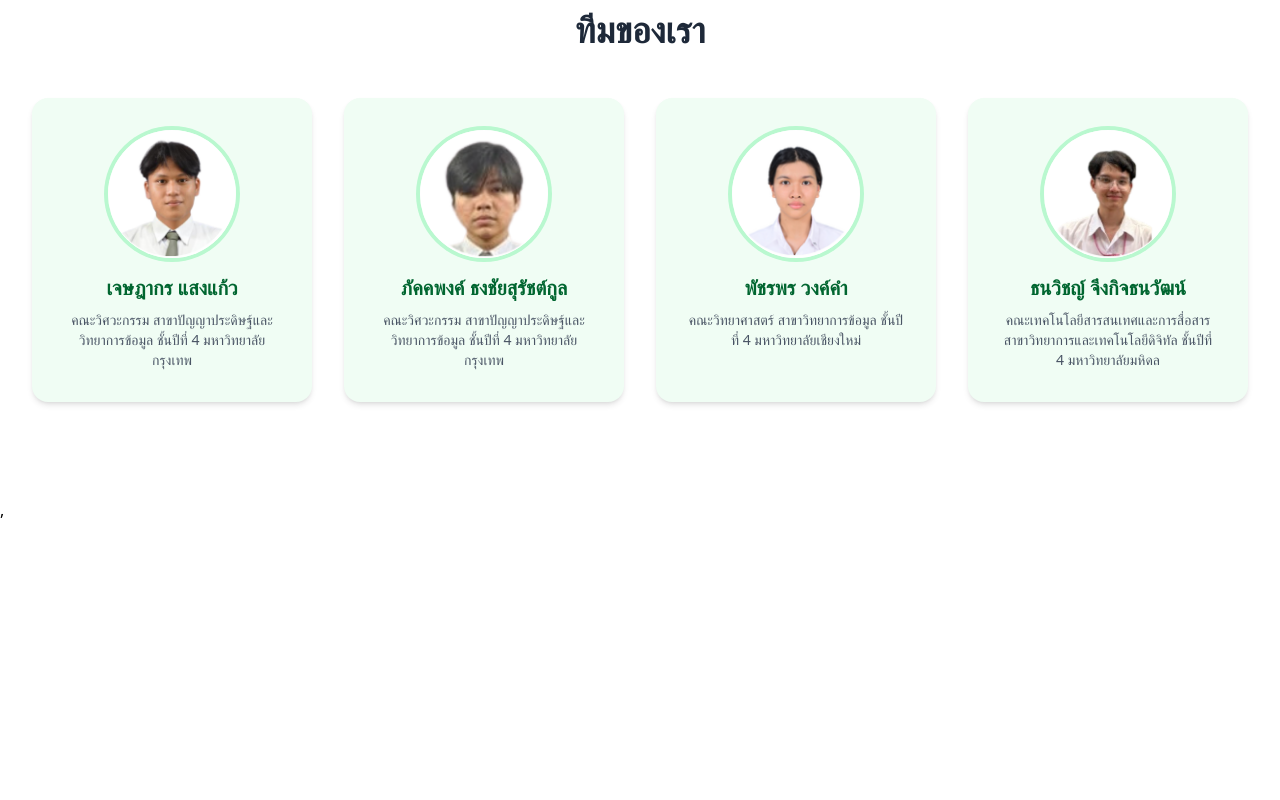
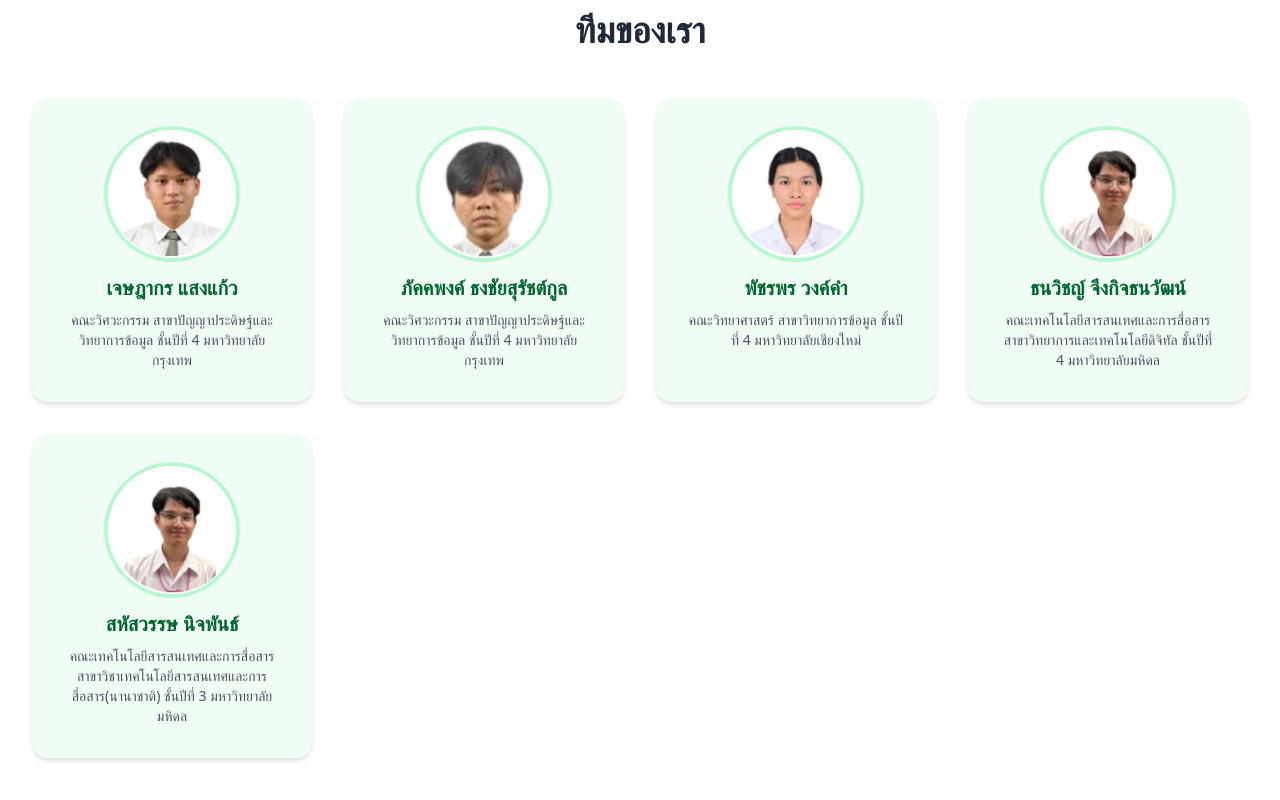
Before and after one commit to u6587017/jump-demo, a React (Vite) app: page /aboutus in a window 1280 px wide. Shown: the part 1566-2366 px from the top of the page. Before the commit the page ends 2088 px from the top, so only its background shows below. Built offline with nearby package versions, Linux system fonts and the light colour scheme.

Commit message:
add P pete

```diff
--- a/src/pages/about_us.tsx
+++ b/src/pages/about_us.tsx
@@ -144,6 +144,14 @@ function AboutUsPage() {
                                     <p className="text-gray-600 mt-2 text-sm">คณะเทคโนโลยีสารสนเทศและการสื่อสาร สาขาวิทยาการและเทคโนโลยีดิจิทัล ชั้นปีที่ 4 มหาวิทยาลัยมหิดล</p>
                                 </div>
                             </motion.div>
+                            {/* Team Member 5 */}
+                            <motion.div variants={itemVariants} className="bg-green-50 p-8 rounded-2xl shadow-md flex flex-col items-center h-full">
+                                <img src={tj} alt="Team Member 4" className="w-32 h-32 rounded-full mb-4 object-cover ring-4 ring-green-200 flex-shrink-0"/>
+                                <div className="flex flex-col flex-grow">
+                                    <h3 className="text-xl font-bold text-green-800">สหัสวรรษ นิจพันธ์</h3>
+                                    <p className="text-gray-600 mt-2 text-sm">คณะเทคโนโลยีสารสนเทศและการสื่อสาร สาขาวิชาเทคโนโลยีสารสนเทศและการสื่อสาร(นานาชาติ) ชั้นปีที่ 3 มหาวิทยาลัยมหิดล</p>
+                                </div>
+                            </motion.div>
                         </motion.div>
                     </div>
                 </section>
```
